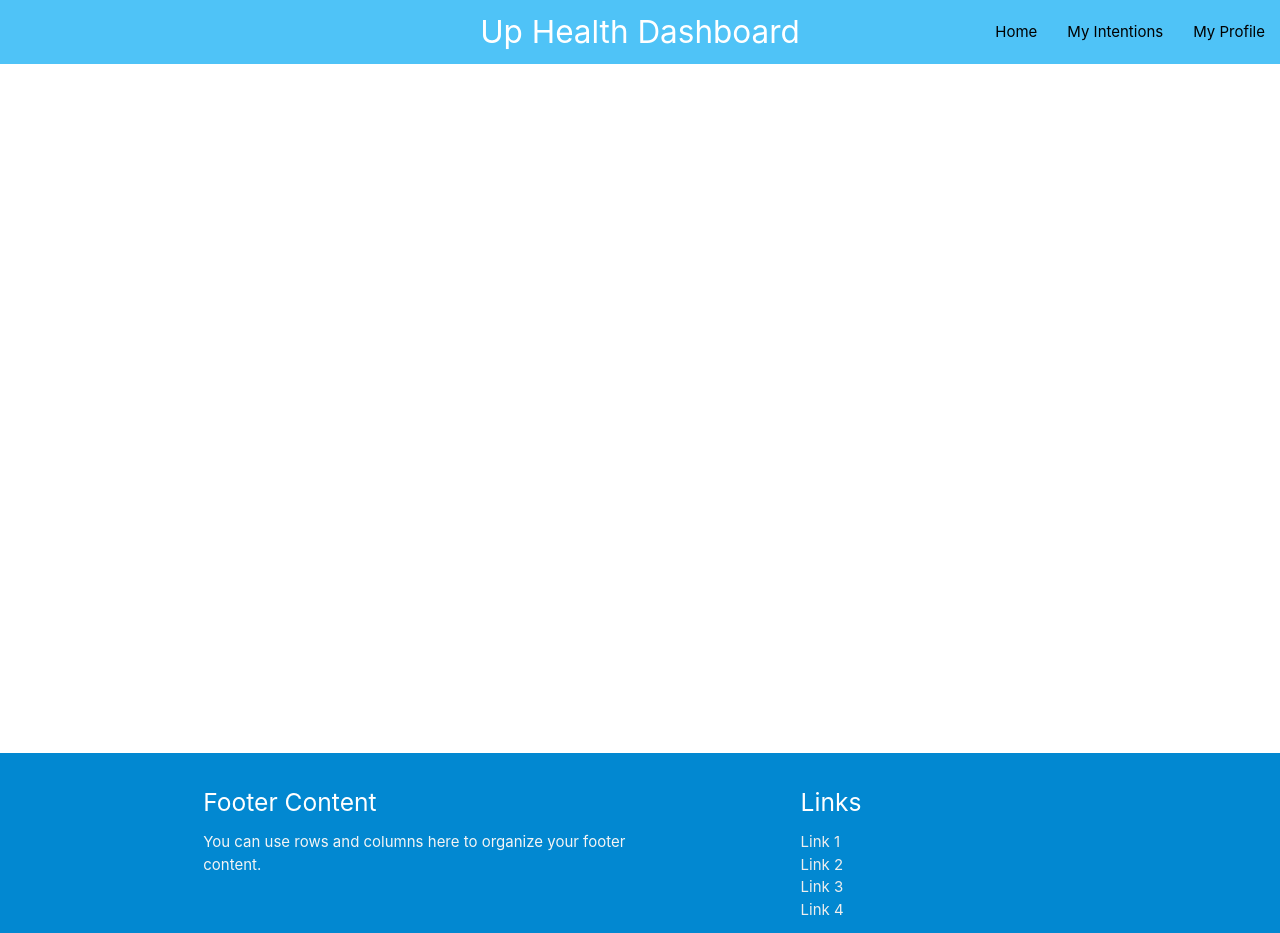
After one commit to Mattjones444/Up-Health, a Flask app: page /dashboard in a window 1280 px wide. The commit adds this page. Run offline with Flask 3, Linux system fonts and the light colour scheme; some libraries are stand-ins or nearby versions.

Commit message:
Added functionality for user profile and user dashboard

```diff
--- a/app.py
+++ b/app.py
@@ -50,7 +50,7 @@ def register():
         # put the new user into 'session' cookie
         session["user"] = request.form.get("username").lower()
         flash("Registration Successful!")
-        return redirect(url_for("register", username=session["user"]))
+        return redirect(url_for("add_profile", username=session["user"]))
 
     return render_template("register.html")
 
@@ -68,9 +68,8 @@ def login():
                     existing_user["password"], request.form.get("password")):
                         session["user"] = request.form.get("username").lower()
                         flash("Welcome, {}".format(
-                            request.form.get("username")))
-                        return redirect(url_for(
-                            "register", username=session["user"]))
+                        request.form.get("username")))
+                        return redirect(url_for("dashboard", username=session["user"]))
             else:
                 # invalid password match
                 flash("Incorrect Username and/or Password")
@@ -83,6 +82,31 @@ def login():
 
     return render_template("login.html")
 
+@app.route("/profile", methods=["GET", "POST"])
+def add_profile():
+    if request.method == "POST":
+        smoker = "yes" if request.form.get("smoker") else "no"
+        profile = {
+            "profile_name": request.form.get("profile_name"),
+            "age": str(request.form['age']),
+            "height": str(request.form['height']),
+            "weight": int(request.form['weight']),
+            "smoker": smoker
+        }
+        mongo.db.profile_name.insert_one(profile)
+        return redirect(url_for("dashboard"))
+    return render_template("profile.html")
+
+
+@app.route("/dashboard")
+def dashboard():
+    return render_template("dashboard.html")
+
+
+@app.route("/my_profile")
+def my_profile():
+    return render_template("my_profile.html")
+
 
 if __name__ == "__main__":
     app.run(host=os.environ.get("IP"),
--- a/static/css/style.css
+++ b/static/css/style.css
@@ -2,7 +2,6 @@ body,html {
     margin: 0;
     padding: 0;
   }
-
 
   .nav-extended{
     background: transparent;
@@ -16,7 +15,7 @@ body,html {
   }
 
 .jumbo-image{
-  height: 900px;
+  height: 1200px;
   width: 100%;
   position: absolute;
   z-index: -100;
--- a/static/js/script.js
+++ b/static/js/script.js
@@ -1,3 +1,4 @@
 $(document).ready(function(){
     $('.sidenav').sidenav();
+    $('select').formSelect();
   });
--- a/templates/base.html
+++ b/templates/base.html
@@ -31,7 +31,7 @@
         <li><h4 class="center-align light-blue-text text-darken 4">Task Manager</h4></li>
         <li><a href="{{ url_for('home_page') }}">Home</a></li>
     </ul>
-    <footer class="page-footer">
+    <footer class="page-footer light-blue darken-2">
         <div class="container">
           <div class="row">
             <div class="col l6 s12">
--- /dev/null
+++ b/templates/dashboard.html
@@ -0,0 +1,24 @@
+{% extends "base.html" %}
+{% block content %}
+
+<nav class="nav-extended light-blue lighten-2">
+    <div class="nav-wrapper navbar-fixed">
+        <a href="{{ url_for('home_page') }}" class="brand-logo center">Up Health Dashboard</a>
+        <a href="#" data-target="mobile-demo" class="sidenav-trigger right black"><i class="fas fa-bars"></i></a>
+        <ul class="right hide-on-med-and-down">
+            <li><a href="{{ url_for('dashboard') }}" class="black-text">Home</a></li>
+            <li><a href="{{ url_for('register') }}" class="black-text" > My Intentions</a></li>
+            <li><a href="{{ url_for('register') }}" class="black-text" > My Profile</a></li>
+
+        </ul>
+    </div>
+</nav>
+<ul class="sidenav" id="mobile-demo">
+    <li><h4 class="center-align light-blue-text text-darken 4">Up_Health</h4></li>
+    <li><a href="{{ url_for('home_page') }}" class="black-text">Home</a></li>
+    <li><a href="{{ url_for('register') }}" class="black-text">Register</a></li>
+    <li><a href="{{ url_for('login') }}" class="black-text">Log In</a></li>
+</ul>
+
+
+{% endblock %}
```
Also changed, not shown: templates/my_profile.html (added, +24 -0 lines), templates/profile.html (added, +67 -0 lines).
